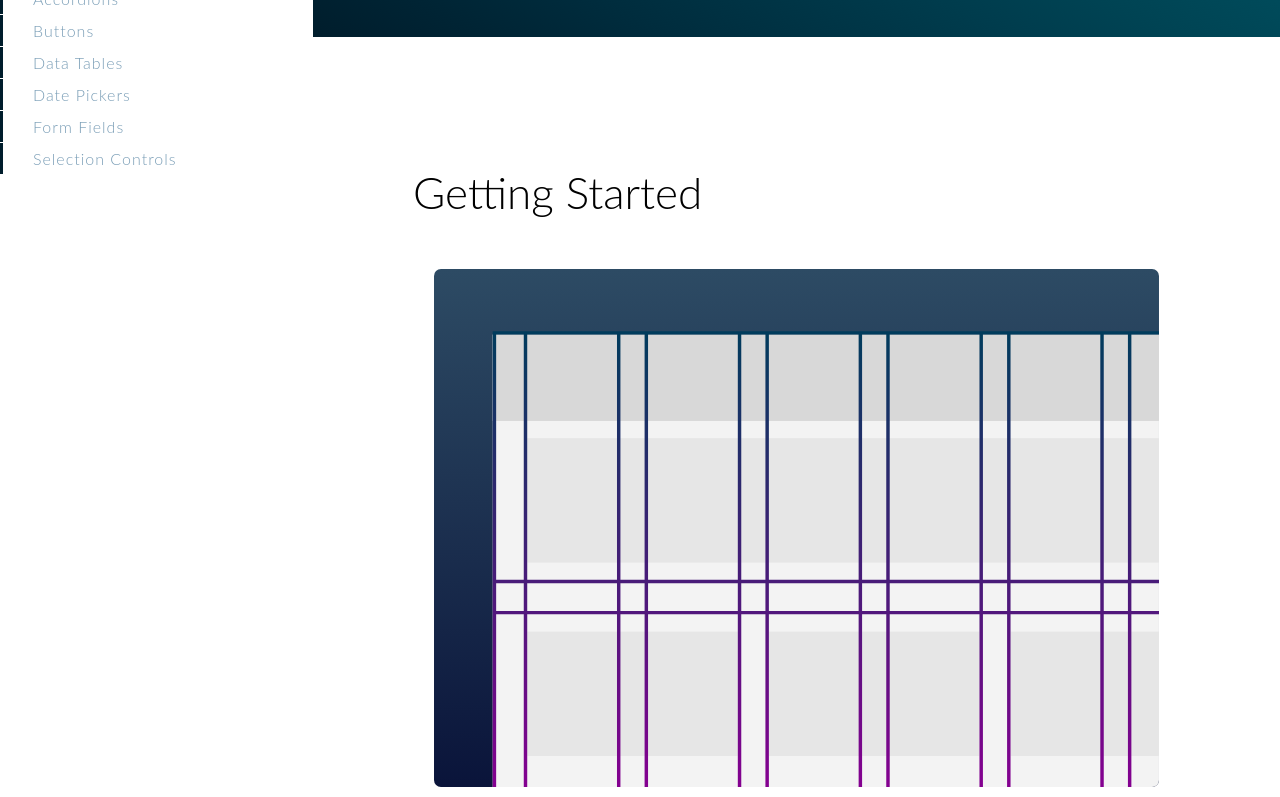
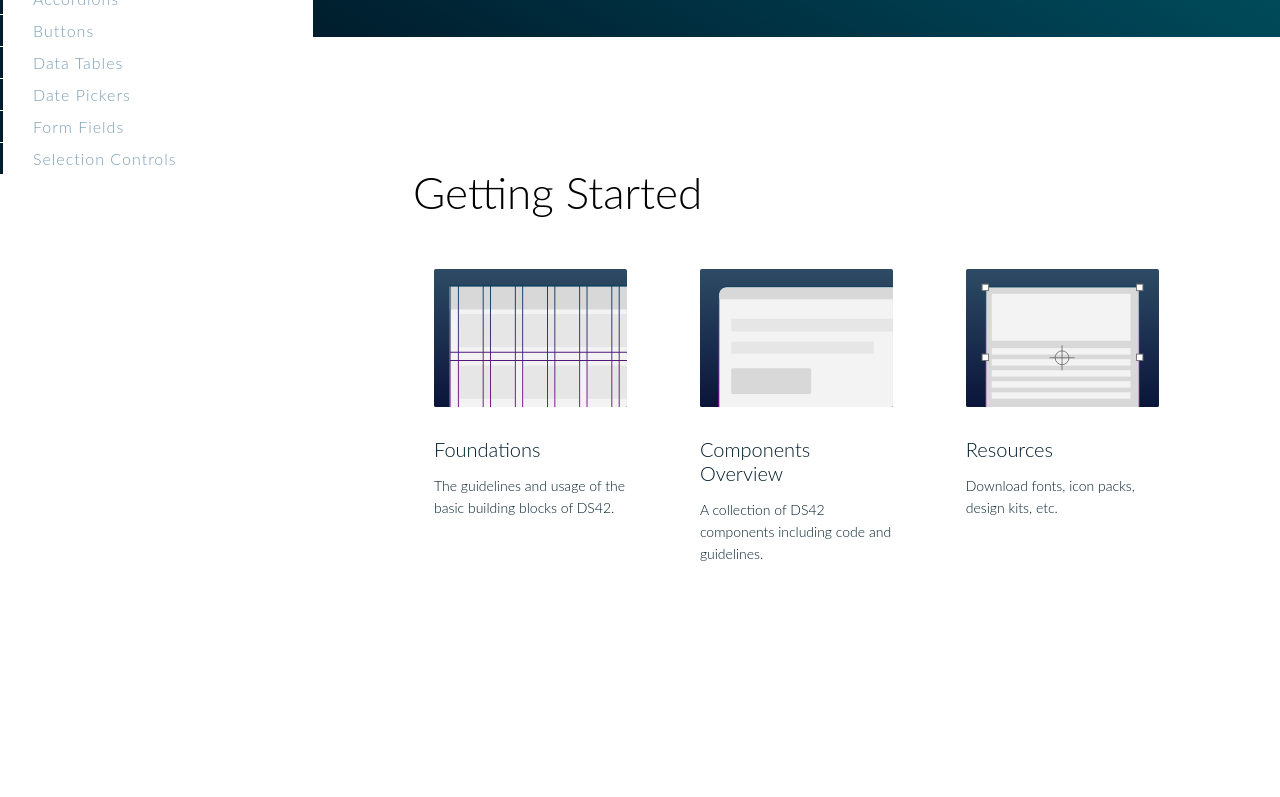
Before and after one commit to cbachelot/DS42-vue-PWA, a Vue app in the folder ds42/: page / in a window 1280 px wide. Shown: the part 447-1244 px from the top of the page. After the commit the page ends 1147 px from the top, so only its background shows below. Built offline with nearby package versions, Linux system fonts and the light colour scheme; what vue-progressbar would draw is missing.

Commit message:
card update

```diff
--- a/ds42/src/assets/ds-42.css
+++ b/ds42/src/assets/ds-42.css
@@ -635,7 +635,7 @@ span.black-icon-overwrite:before {
 }
 
 /*Four Column Layout Grid*/
-.four-column-layout {
+.column-layout > div {
   display: -ms-grid;
   display: grid;
   -ms-grid-columns: (minmax(200px, 1fr))[auto-fill];
@@ -643,6 +643,11 @@ span.black-icon-overwrite:before {
   grid-column-gap: 4%;
 }
 
+/*.four-column-layout {
+  display: grid;
+  grid-template-columns: repeat(auto-fill, minmax(200px, 1fr));
+  grid-column-gap: 4%;
+}*/
 .overview-section-cta {
   padding: 20px;
   border: solid white 1px;
@@ -673,7 +678,7 @@ a .overview-section-cta:hover {
   transition: border 0.2s ease-in-out;
 }
 
-.four-column-layout a:hover {
+.column-layout a:hover {
   text-decoration: none;
 }
 
```
Also changed, not shown: 1 other file (tests, documents, lock files or other folders).
